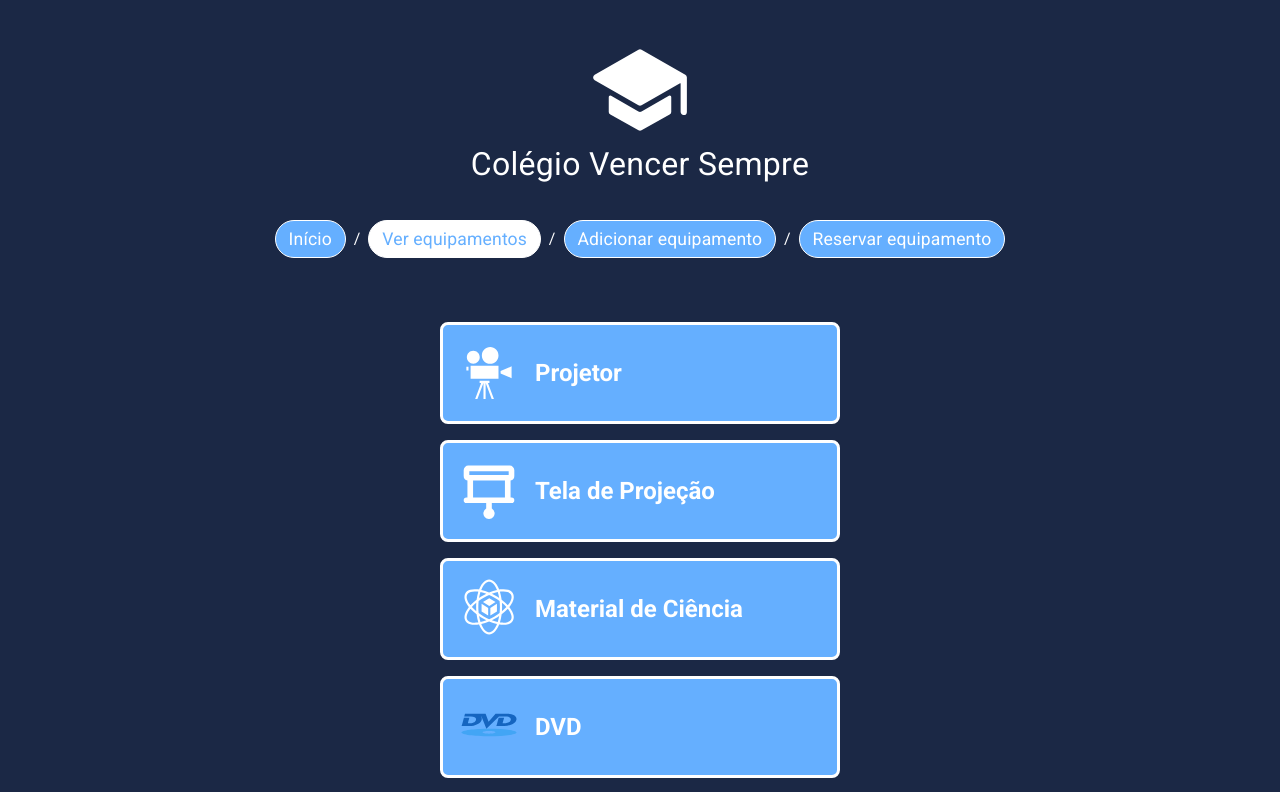
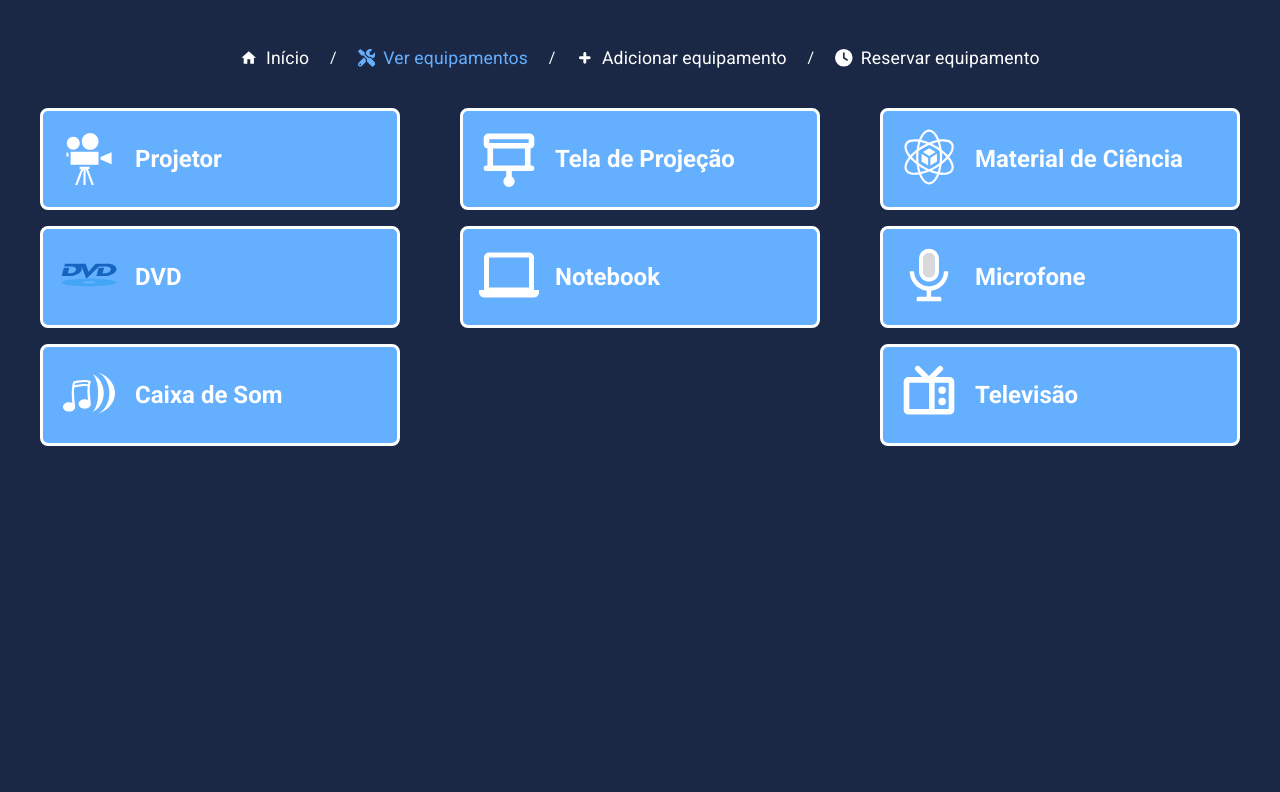
Before and after one commit to Allisson100/pimCincoUnip, a React (Vite) app: page /showEquipments in a window 1280 px wide. Shown: the top 792 px of the page. Built offline with nearby package versions, Linux system fonts and the light colour scheme.

Commit message:
styles: changesComponentsPositions

```diff
--- a/src/Page/AddEquipment/index.jsx
+++ b/src/Page/AddEquipment/index.jsx
@@ -20,8 +20,6 @@ const AddEquipment = () => {
   const theme = useTheme();
   const dispatch = useDispatch();
   const equipments = useSelector((state) => state.equipments);
-
-  console.log(equipments);
 
   const ValidationSchema = Yup.object().shape({
     name: Yup.string().required("Nome é necessário"),
@@ -67,9 +65,9 @@ const AddEquipment = () => {
           alignItems: "center",
           gap: "2rem",
           width: "100%",
+          marginTop: "4rem",
         }}
       >
-        <Title>Escolha um nome e um ícone</Title>
         {((touched.name && errors.name) ||
           (touched.iconId && errors.iconId) ||
           (touched.category && errors.category)) && (
--- a/src/Page/ShowEquipaments/index.jsx
+++ b/src/Page/ShowEquipaments/index.jsx
@@ -8,9 +8,8 @@ const ShowEquipaments = () => {
   return (
     <Box
       display="flex"
-      flexDirection="column"
-      justifyContent="center"
       alignItems="center"
+      justifyContent="space-between"
       component="section"
       gap="1rem"
       flexWrap="wrap"
--- a/src/components/DefaultPage/index.jsx
+++ b/src/components/DefaultPage/index.jsx
@@ -1,9 +1,11 @@
-import { Outlet } from "react-router-dom";
+import { Outlet, useLocation } from "react-router-dom";
 import Logo from "../Logo";
 import { Box } from "@mui/material";
 import Menu from "../Menu";
 
 const DefaultPage = () => {
+  const { pathname } = useLocation();
+
   return (
     <Box
       p={5}
@@ -13,8 +15,8 @@ const DefaultPage = () => {
       flexDirection="column"
       gap="2rem"
     >
-      <Logo />
-      <Menu />
+      {pathname === "/" && <Logo />}
+      {pathname !== "/" && <Menu />}
       <Outlet />
     </Box>
   );
--- a/src/components/EquipmentCard/index.jsx
+++ b/src/components/EquipmentCard/index.jsx
@@ -16,7 +16,7 @@ const EquipmentCard = ({ equipment }) => {
       borderRadius={2}
       color="white"
       bgcolor={theme.dark.colors.palette.blue.five}
-      width={isMobile ? "100%" : "25rem"}
+      width={isMobile ? "100%" : "30%"}
       flexWrap="wrap"
       sx={{
         "&:hover": {
--- a/src/components/Logo/index.jsx
+++ b/src/components/Logo/index.jsx
@@ -6,7 +6,7 @@ const Logo = () => {
   const theme = useTheme();
 
   return (
-    <Link to="/" style={{ textDecoration: "none" }}>
+    <Link to="/" style={{ textDecoration: "none", marginBottom: "4rem" }}>
       <Box
         component="h1"
         display="flex"
--- a/src/components/Menu/index.jsx
+++ b/src/components/Menu/index.jsx
@@ -1,20 +1,22 @@
 import { Box, Breadcrumbs, useTheme } from "@mui/material";
 import { Link, useLocation } from "react-router-dom";
+import { TiPlus } from "react-icons/ti";
+import { FaTools } from "react-icons/fa";
+import { FaClock } from "react-icons/fa6";
+import { MdHome } from "react-icons/md";
 import styled from "styled-components";
 
 const LinkStyled = styled(Link)`
   font-size: 1.1rem;
   text-decoration: none;
   color: ${(props) => props.$color};
-  background-color: ${(props) => props.$bgColor};
   padding: 0.3rem 0.8rem;
-  border-radius: 9999999px;
   display: flex;
   align-items: center;
   justify-content: center;
-  border: 1px solid white;
+  gap: 0.5rem;
   &:hover {
-    background-color: ${(props) => props.$bgColorHover};
+    color: ${(props) => props.$bgColorHover};
   }
 `;
 
@@ -32,7 +34,7 @@ const LinkMenu = ({ children, to }) => {
           ? theme.dark.colors.palette.blue.five
           : theme.dark.colors.defaultMain
       }
-      $bgColorHover={!selected && theme.dark.colors.palette.blue.two}
+      $bgColorHover={!selected && theme.dark.colors.palette.blue.three}
       $bgColor={
         selected
           ? theme.dark.colors.defaultMain
@@ -48,12 +50,24 @@ const LinkMenu = ({ children, to }) => {
 const Menu = () => {
   const theme = useTheme();
   return (
-    <Box marginBottom="2rem">
+    <Box>
       <Breadcrumbs color={theme.dark.colors.defaultMain}>
-        <LinkMenu to="/">Início</LinkMenu>
-        <LinkMenu to="/showEquipments">Ver equipamentos</LinkMenu>
-        <LinkMenu to="/addEquipment">Adicionar equipamento</LinkMenu>
-        <LinkMenu to="/reserveEquipment">Reservar equipamento</LinkMenu>
+        <LinkMenu to="/">
+          <MdHome />
+          Início
+        </LinkMenu>
+        <LinkMenu to="/showEquipments">
+          <FaTools />
+          Ver equipamentos
+        </LinkMenu>
+        <LinkMenu to="/addEquipment">
+          <TiPlus />
+          Adicionar equipamento
+        </LinkMenu>
+        <LinkMenu to="/reserveEquipment">
+          <FaClock />
+          Reservar equipamento
+        </LinkMenu>
       </Breadcrumbs>
     </Box>
   );
```
